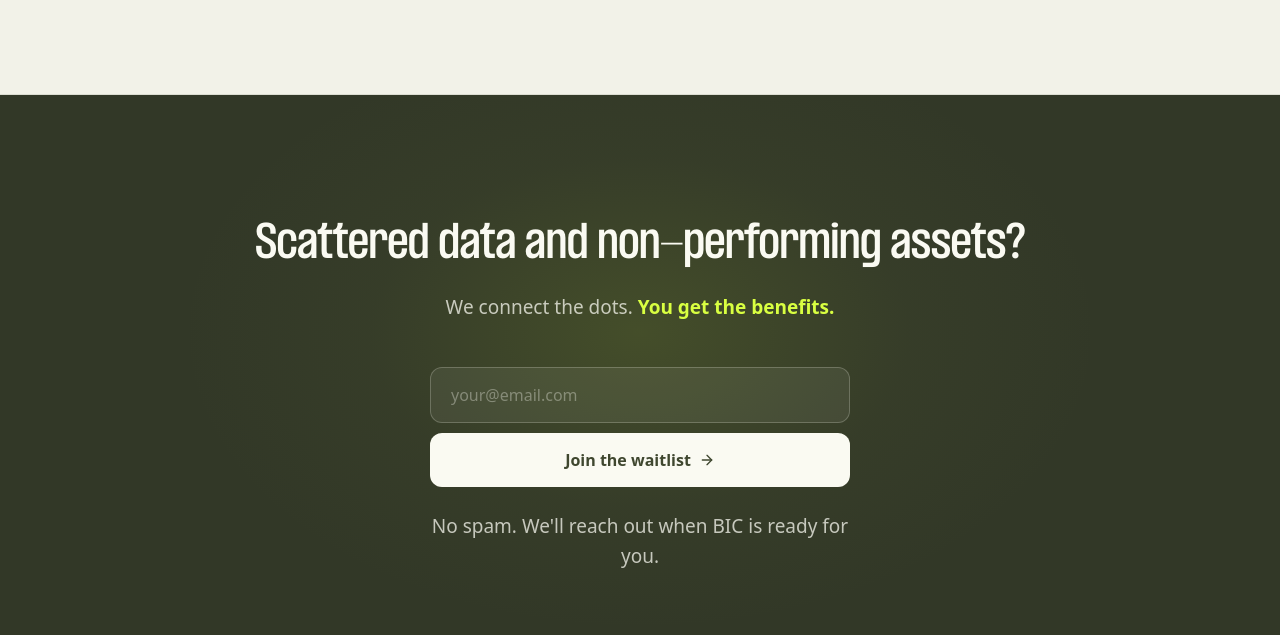
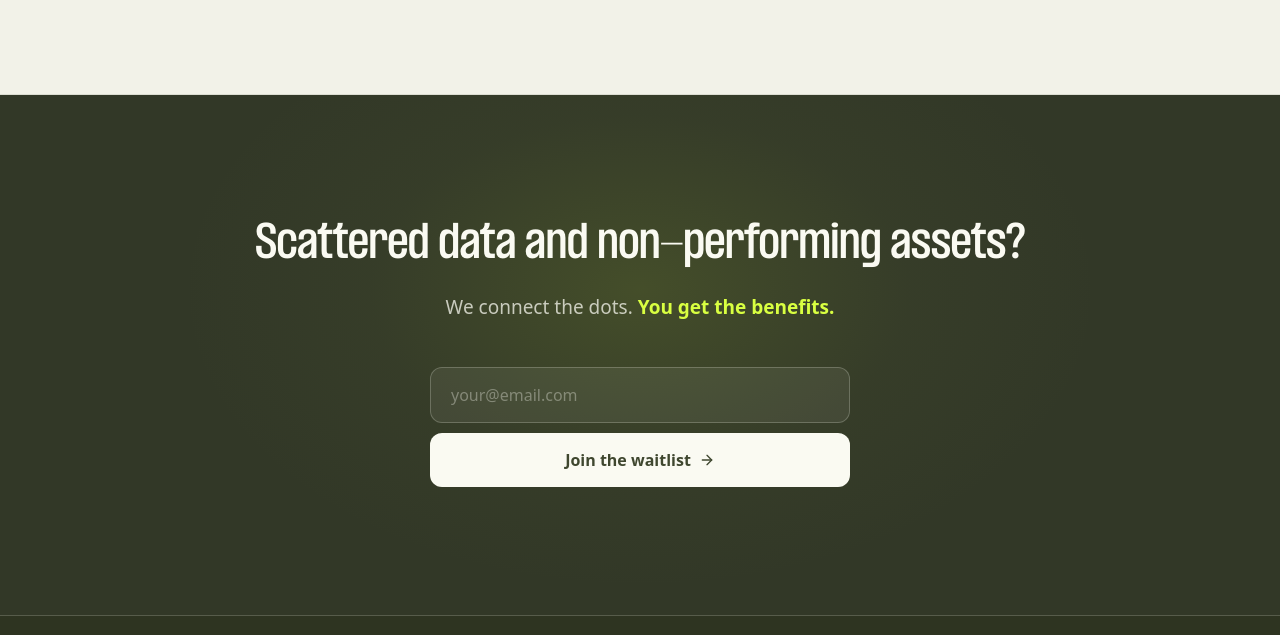
Before and after one commit to mosinaekatrepo/draft-bic, a plain HTML site: page index.html in a window 1280 px wide. Shown: the part 8457-9092 px from the top of the page. Drawn offline with Linux system fonts and the light colour scheme.

Commit message:
Remove waitlist note text
Co-Authored-By: Claude Sonnet 4.6 <noreply@anthropic.com>

```diff
--- a/index.html
+++ b/index.html
@@ -681,7 +681,6 @@
           <svg viewBox="0 0 24 24" fill="none" stroke="currentColor" stroke-width="2" stroke-linecap="round" stroke-linejoin="round"><path d="M5 12h14"/><path d="m12 5 7 7-7 7"/></svg>
         </button>
       </div>
-      <p class="waitlist-note">No spam. We'll reach out when BIC is ready for you.</p>
     </form>
     <p class="waitlist-thanks" id="waitlist-thanks" style="display:none;">Thanks! We'll be in touch soon.</p>
   </div>
```
